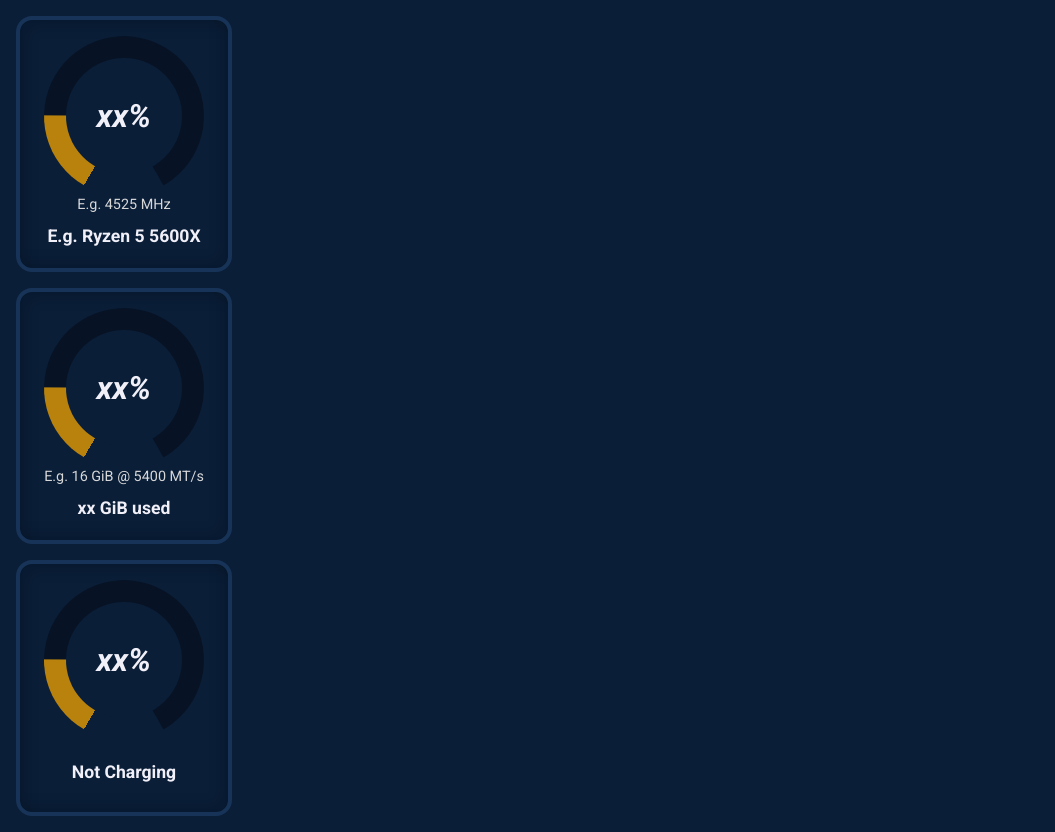
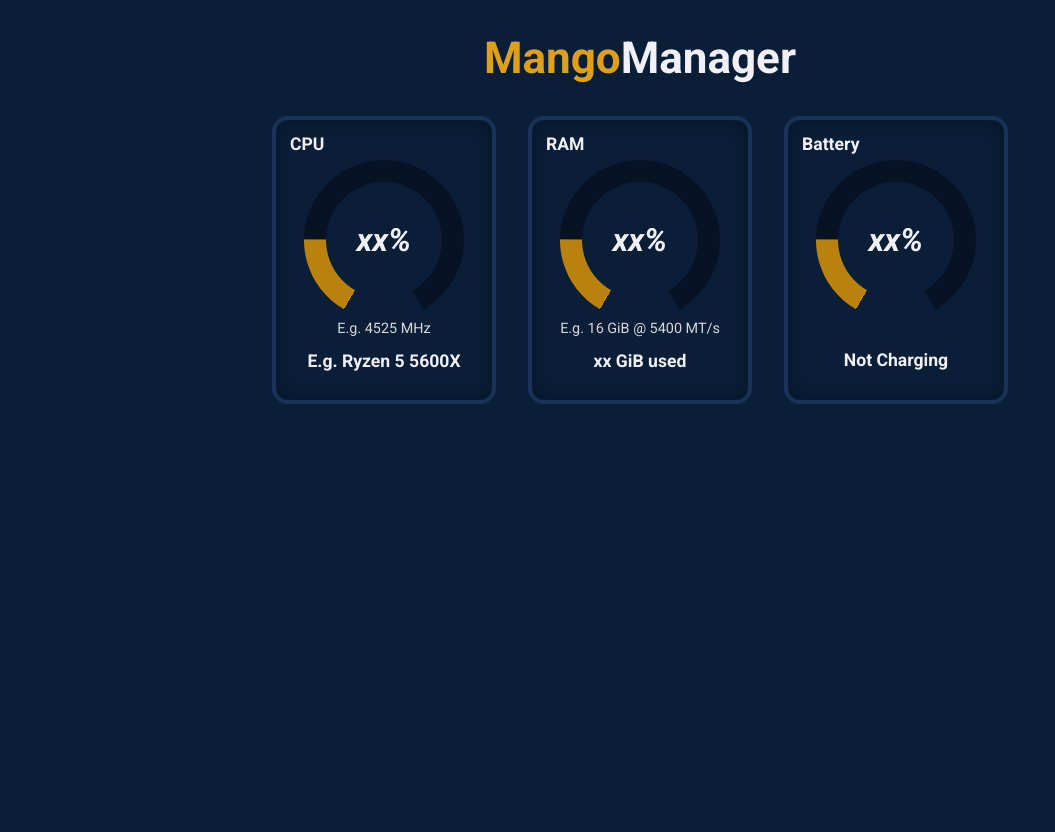
Before and after one commit to travis-heavener/mangomanager, a website: page public/index.html in a window 1280 px wide. Shown: the whole page, without its empty margins (0-1055 px from the left). Drawn offline with nearby package versions, Linux system fonts and the light colour scheme.

Commit message:
Added thematic styling

```diff
--- a/public/index.css
+++ b/public/index.css
@@ -1,4 +1,4 @@
-*, html {
+* {
     margin: 0;
     padding: 0;
     box-sizing: border-box;
@@ -12,10 +12,47 @@
     --color-light: #b8820d;
     --text-base: #f1f0f8;
     --text-dark: #d7d7d8;
+    --text-accent: #dfa019;
+}
+
+html {
+    width: 100vw;
+    height: 100vh;
 }
 
 body {
+    width: 100%;
+    min-height: 100%;
     background-color: var(--color-base);
+
+    color: var(--text-base);
+    font-family: "Roboto", sans-serif;
+
+    overflow-x: hidden;
+}
+
+main {
+    display: flex;
+    flex-direction: row;
+    justify-content: center;
+    align-items: flex-start;
+    flex-wrap: wrap;
+    gap: 0;
+
+    width: 100%;
+}
+
+h1 {
+    display: block;
+    margin: 2rem 0 1rem 0;
+    width: 100%;
+    font-size: 2.75rem;
+    font-weight: 700;
+    text-align: center;
+}
+
+h1 > span {
+    color: var(--text-accent);
 }
 
 /****************** Sections ******************/
@@ -26,11 +63,12 @@ section {
     justify-content: space-between;
     align-items: center;
 
-    width: 13.5rem;
-    height: 16rem;
+    width: 14rem;
+    height: 18rem;
 
     margin: 1rem;
     padding: 1rem;
+    padding-top: 2.5rem;
 
     background-color: var(--color-base);
     border: 4px solid var(--color-accent);
@@ -38,8 +76,40 @@ section {
     box-shadow:  8px  8px 12px #0002 inset,
                 -8px -8px 12px #0002 inset;
 
-    color: var(--text-base);
-    font-family: "Roboto", sans-serif;
+    position: relative;
+}
+
+section > h2 {
+    position: absolute;
+    font-size: 1.1rem;
+    top: 0.875rem;
+    left: 0.875rem;
+}
+
+section > h3 {
+    font-size: 1.1rem;
+    height: 2.6em;
+    line-height: 2.6em;
+    text-align: center;
+}
+
+section > h3 > span {
+    display: inline-block;
+    vertical-align: middle;
+    line-height: 1.15em;
+}
+
+section h4 {
+    color: var(--text-dark);
+    font-size: 0.9rem;
+    font-weight: 400;
+    text-align: center;
+}
+
+section h5 {
+    position: absolute;
+    rotate: -210deg;
+    font-size: 2rem;
 }
 
 @property --wheelRot {
@@ -72,29 +142,3 @@ section {
     border-radius: 50%;
     background-color: var(--color-base);
 }
-
-section > h3 {
-    font-size: 1.1rem;
-    height: 2.6em;
-    line-height: 2.6em;
-    text-align: center;
-}
-
-section > h3 > span {
-    display: inline-block;
-    vertical-align: middle;
-    line-height: 1.15em;
-}
-
-section h4 {
-    color: var(--text-dark);
-    font-size: 0.9rem;
-    font-weight: 400;
-    text-align: center;
-}
-
-section h5 {
-    position: absolute;
-    rotate: -210deg;
-    font-size: 2rem;
-}
--- a/public/index.html
+++ b/public/index.html
@@ -14,8 +14,10 @@
         <script src="https://code.jquery.com/jquery-3.7.1.slim.min.js" integrity="sha256-kmHvs0B+OpCW5GVHUNjv9rOmY0IvSIRcf7zGUDTDQM8=" crossorigin="anonymous"></script>
     </head>
     <body>
+        <h1><span>Mango</span>Manager</h1>
         <main>
             <section id="cpu-section">
+                <h2>CPU</h2>
                 <div id="cpu-usage-wrapper">
                     <div id="cpu-usage-wheel" class="wheel">
                         <div></div>
@@ -26,6 +28,7 @@
                 <h3 id="cpu-caption"><span>E.g. Ryzen 5 5600X</span></h3>
             </section>
             <section id="ram-section">
+                <h2>RAM</h2>
                 <div id="ram-percent-wrapper">
                     <div id="ram-percent-wheel" class="wheel">
                         <div></div>
@@ -36,6 +39,7 @@
                 <h3 id="ram-caption"><span>xx GiB used</span></h3>
             </section>
             <section id="battery-section">
+                <h2>Battery</h2>
                 <div id="battery-percent-wrapper">
                     <div id="battery-percent-wheel" class="wheel">
                         <div></div>
```
